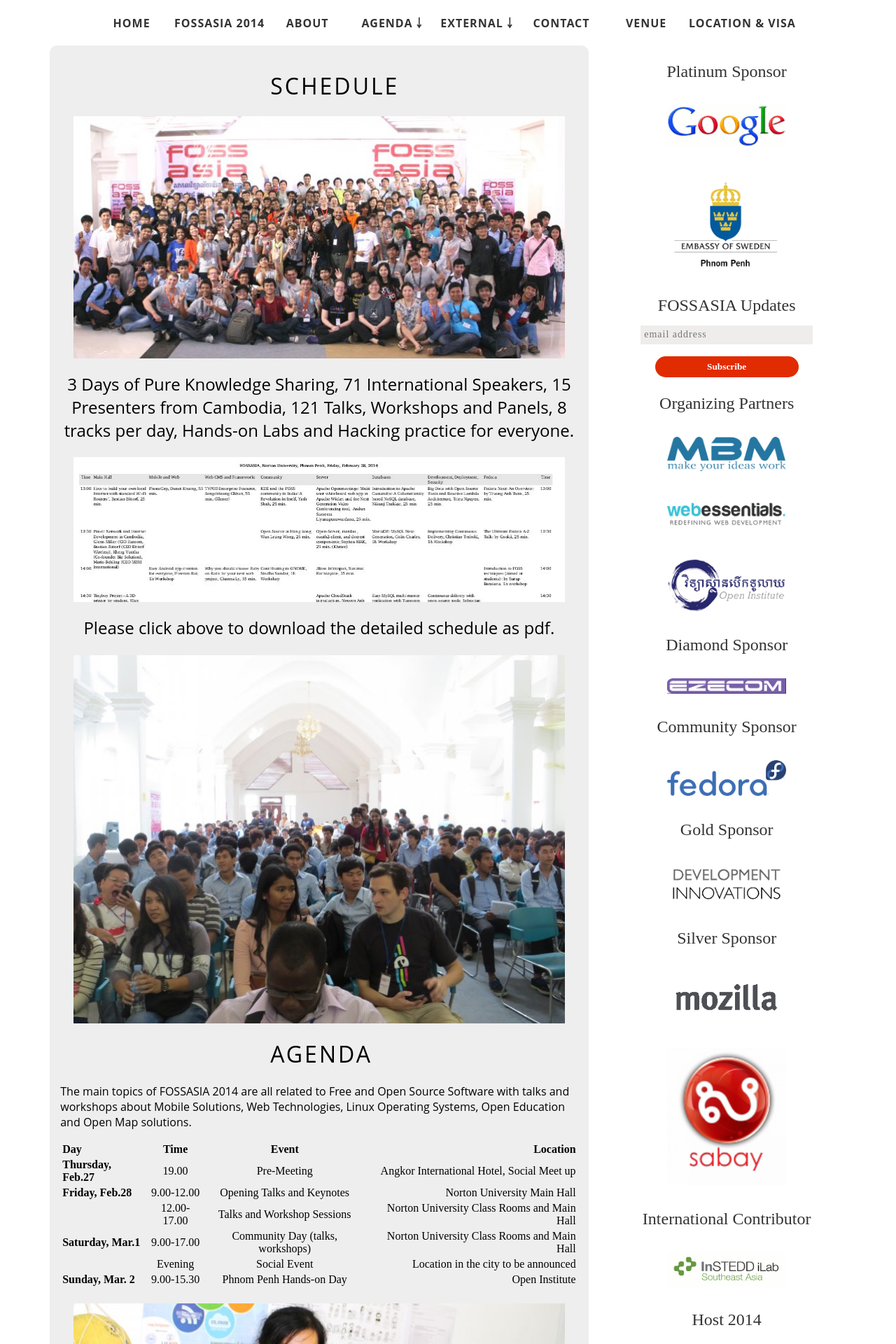
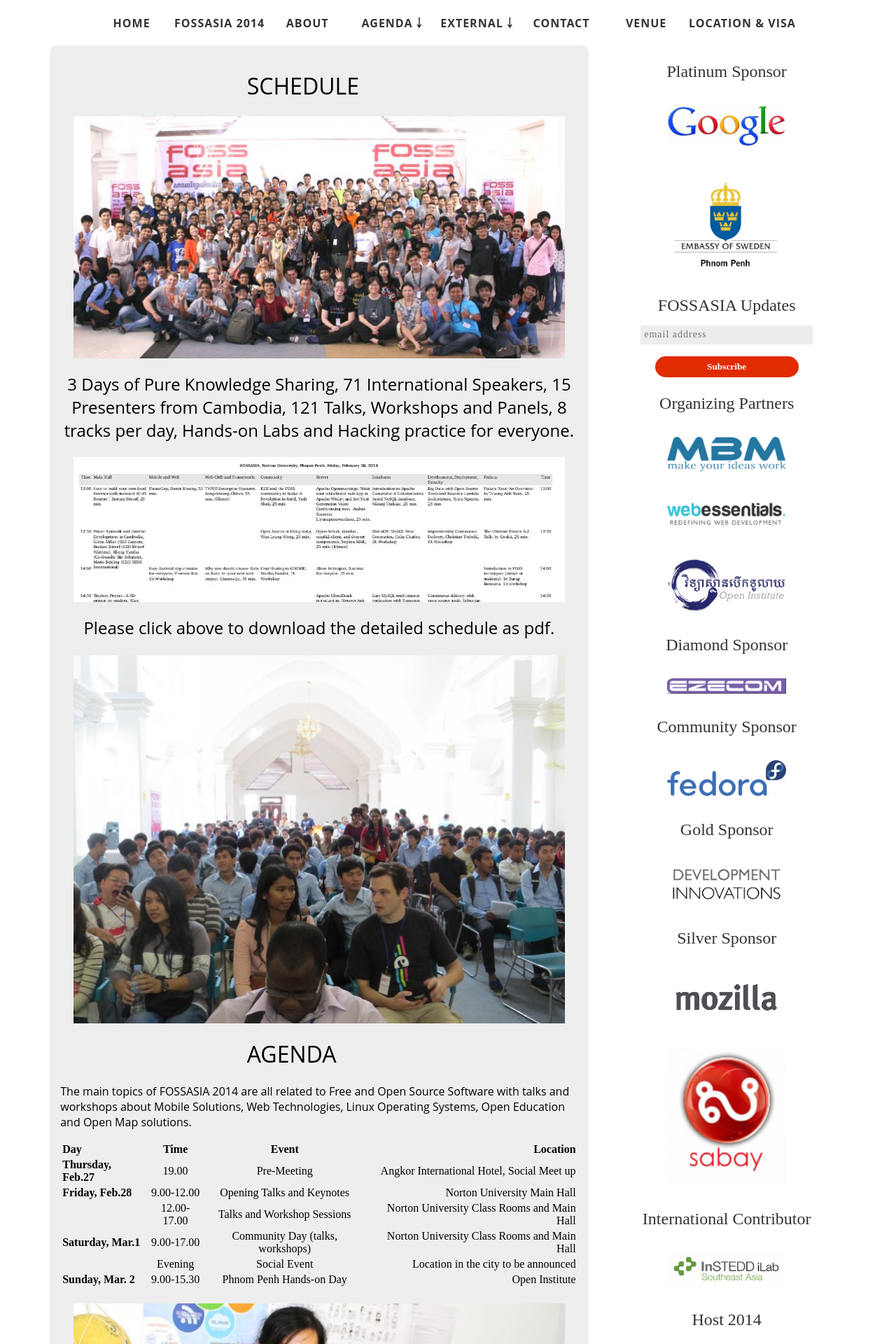
Before and after one commit to fossasia/2014.fossasia.org, a Jekyll site: the page built from index.md, in a window 1280 px wide. Shown: the top 1920 px of the page at 70% size. Built offline with Jekyll 4.4.1, drawn with Linux system fonts in a browser that asks for light colours; nearby versions of some CDN libraries; some web fonts are replaced.

Commit message:
Issue#2 solved by changing padding dimensions from pixels  to percentages

```diff
--- a/_includes/header.html
+++ b/_includes/header.html
@@ -21,8 +21,8 @@
 			font-family: 'Open Sans';
 			font-weight: normal;
       			text-transform: uppercase;
-      			letter-spacing: 3px;
-			padding-left: 300px;
+      			letter-spacing: 0.36%;
+			padding-left: 36.05%
 		}
 
 		#side-bar h1 {
```
